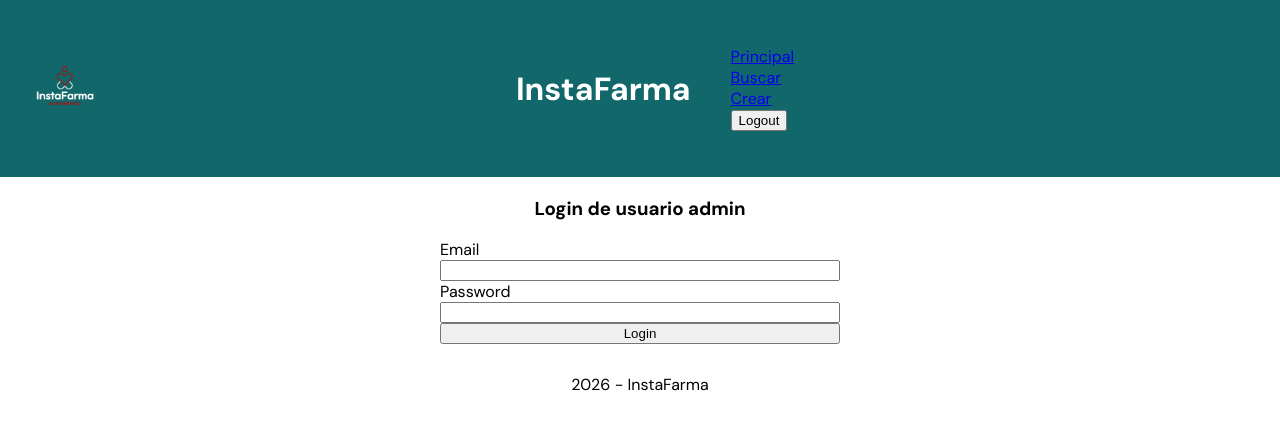
After one commit to rociocorrea/tpIntegrador-programacion-III-amud-correa, a Node server app: page /login in a window 1280 px wide. The commit adds this page. Shown: the top 430 px of the page. Run offline with Node 20, Linux system fonts and the light colour scheme.

Commit message:
Implementacion del login y logout

```diff
--- a/tpIntegradorBack/index.js
+++ b/tpIntegradorBack/index.js
@@ -2,11 +2,15 @@ import express from "express";
 import environments from "./src/api/config/environments.js";
 import cors from "cors";
 import { logger } from "./src/api/middlewares/middlewares.js";
-import { productRoutes, viewRoutes } from "./src/api/routes/index.js";
-import { join, __dirname } from "./src/api/utils/index.js";
+import { authRoutes, productRoutes, viewRoutes } from "./src/api/routes/index.js";
+import {__dirname, join} from "./src/api/utils/index.js"
+import session from "express-session";
+
+//Configuramos EJS como motor de plantilla
 
 const app = express();
-const PORT = environments.port;
+const { port, session_key} = environments
+const PORT = port;
 
 app.set("view engine", "ejs");
 app.set("views", join(__dirname, "src/views"));
@@ -14,14 +18,23 @@ app.set("views", join(__dirname, "src/views"));
 app.use(express.static(join(__dirname, "src/public")));
 app.use(cors());
 app.use(express.json());
+app.use(express.urlencoded({extended: true})) //Middleware para parsear los datos que recibimos de un HTML <form>
 app.use(logger);
+
+app.use(session({
+    secret: session_key,
+    resave: false,  //Evita guardar la sesion si no hubo cambios
+    saveUninitialize: true //No guarda sesiones vacias
+}))
 
 app.use("/api/products", productRoutes);
 app.use("/dashboard", viewRoutes);
 
+//Rutas de autenticacion
+app.use("/", authRoutes);
+
 //Esto es de testing, borrar luego
-app.get("/", (req, res) => {
-    res.send("Hola desde Express.js!");
+app.get("/", (req, res) => {res.send("Hola desde Express.js!");
 });
 
 //Esto se podría dejar
--- a/tpIntegradorBack/package.json
+++ b/tpIntegradorBack/package.json
@@ -16,6 +16,7 @@
     "dotenv": "^18.0.10",
     "ejs": "^7.0.2",
     "express": "^5.3.0",
+    "express-session": "^1.19.0",
     "mysql2": "^3.24.6"
   }
 }
--- a/tpIntegradorBack/src/api/config/environments.js
+++ b/tpIntegradorBack/src/api/config/environments.js
@@ -9,5 +9,6 @@ export default {
         name: process.env.DB_NAME,
         user: process.env.DB_USER,
         password: process.env.DB_PASSWORD
-    }
+    },
+    session_key: process.env.SESSION_KEY
 }
--- a/tpIntegradorBack/src/api/controllers/view.controllers.js
+++ b/tpIntegradorBack/src/api/controllers/view.controllers.js
@@ -5,6 +5,7 @@ export const vistaPrincipal = async (req, res) => {
     try {
         const [rows] = await ProductModels.selectAllProducts();
 
+        console.log(rows);
         res.render("index", {
             title: "Principal",
             listaProductos: rows
--- a/tpIntegradorBack/src/api/middlewares/middlewares.js
+++ b/tpIntegradorBack/src/api/middlewares/middlewares.js
@@ -58,9 +58,19 @@ const validateProduct = (req, res, next) => {
     next();
 };
 
+//Middleware de ruta para proteger las rutas (las vistas del dashboard)
+const requireLogin = (req, res, next) => {
+    //Si no existe el usuario en la sesion lo redirigimos nuevamente al login
+    if (!req.session.user){
+        return res.redirect("/login")
+    }
+    next();
+}
+
 //Exportación para utilización en otros módulos
 export {
     logger,
     validateId,
-    validateProduct
+    validateProduct,
+    requireLogin
 }
--- /dev/null
+++ b/tpIntegradorBack/src/api/routes/auth.routes.js
@@ -0,0 +1,75 @@
+//Rutas de autenticacion
+import { Router } from "express";
+import connection from "../database/db.js";
+const router = Router();
+
+//Vista del login
+router.get("/login", (req, res) =>{
+    res.render("login",{
+        title: "Login usuario",
+        about: "Login de usuario admin"
+    });
+});
+
+//Endpont que atendera las peticiones POST a /login
+router.post("/login", async (req, res) =>{
+    try {
+        //Extraemos los datos que vienen del cuerpo de la peticion post
+        const {email, password} = req.body
+
+        if (!email || !password){
+            return res.render("login", {
+                title: "Login usuario",
+                about: "Login de usuario admin",
+                error: "Faltan email o password"
+            });
+        }
+
+        const sql = "SELECT * FROM users where email = ? and password = ?";
+        const [rows] = await connection.query(sql, [email, password]);
+
+        //Chequeamos que exista el usuario
+        if(rows.length === 0){
+            return res.render("login",{
+                title: "Login usuario",
+                about: "Login de usuario admin",
+                error: "Credenciales incorrectas"
+            });
+        }
+
+        const user = rows[0];
+
+        //Guardamos la sesion
+        req.session.user = {
+            id: user.id,
+            name: user.name,
+            email: user.email
+        }
+
+        //Creada la sesion redirigimos a la pantalla principal
+        res.redirect("/dashboard/principal")
+
+    //Endpoint para destruir sesion
+    router.post("/logout", (req, res) =>{
+        //Destruye la sesion
+        req.session.destroy((err) =>{
+            if(err){
+                console.log("Error al destruir la sesion: ", err);
+                return res.status(500).json({
+                    message: "Error al cerrar la sesion"
+                });
+            }
+            res.redirect("/login")
+        })
+    })
+
+    } catch (error) {
+        console.log("Error en el login: ", error)
+        res.status(500).json({
+            message: "Error interno en el servidor"
+        })
+    }
+})
+
+//Exporatmos las rutas
+export default router;
--- a/tpIntegradorBack/src/api/routes/index.js
+++ b/tpIntegradorBack/src/api/routes/index.js
@@ -1,7 +1,9 @@
 import productRoutes from "./product.routes.js";
 import viewRoutes from "./views.routes.js";
+import authRoutes from "./auth.routes.js"
 
 export {
     productRoutes,
-    viewRoutes
+    viewRoutes,
+    authRoutes
 }
--- a/tpIntegradorBack/src/public/css/index.css
+++ b/tpIntegradorBack/src/public/css/index.css
@@ -1,6 +1,7 @@
 :root{
     --color-principal: rgb(17, 103, 106);
 }
+
 
 body {
     font-family: 'DM Sans', 'Manrope';
@@ -15,6 +16,11 @@ header {
     background-color: var(--color-principal);
     padding: 30px;
 }
+
+ul{
+    list-style-type: none;
+}
+
 
 h1{
     margin-left: 30px;
@@ -138,3 +144,15 @@ h4, p{
     flex-direction: column;
     align-items: center;
 }
+
+.centrado{
+    text-align: center;
+}
+
+.form-login {
+    display: flex;
+    flex-direction: column;
+    width: 90%;
+    max-width: 400px;
+    margin: 0 auto;
+}
--- a/tpIntegradorBack/src/views/index.ejs
+++ b/tpIntegradorBack/src/views/index.ejs
@@ -5,7 +5,7 @@
             <section id="contenedor-productos">
                 <% listaProductos.forEach(producto=> { %>
                     <div class="card-producto">
-                        <img class="card-img" src=" <%= producto.image %> " alt="<%= producto.name %>">
+                        <img class="card-img" src="/img/<%= producto.image %>" alt="<%= producto.name %>">
                         <h4><%= producto.name %></h4>
                         <p>Id: <%= producto.id %></p>
                         <p>$ <%= producto.price %></p>
--- /dev/null
+++ b/tpIntegradorBack/src/views/login.ejs
@@ -0,0 +1,27 @@
+<%- include("partials/head.ejs") %>
+<%- include("partials/header.ejs") %>
+
+<main>
+    <h3 class="centrado"><%- about %></h3>
+    <!-- Method indica que tipo de peticion http va a hacer,
+         Action indica a que url se va a hacer esta peticion HTTP POST-->
+    <form class="form-login" action="/login" method="POST">
+
+        <label for="emailUser">Email</label>
+        <input type="email" name="email" id="emailUser">
+
+        <label for="passwordUser">Password</label>
+        <input type="password" name="password" id="passwordUser">
+
+        <input type="submit" value="Login">
+
+        <% if (typeof error !== "undefined") {%>
+        <p class="mensaje error centrado"> <%= error %></p>
+        <% } %>
+    </form>
+</main>
+
+
+
+
+<%- include("partials/footer.ejs") %>
--- a/tpIntegradorBack/src/views/partials/header.ejs
+++ b/tpIntegradorBack/src/views/partials/header.ejs
@@ -4,4 +4,22 @@
         <div class="titulo">
             <h1>InstaFarma</h1>
         </div>
+        <nav>
+            <ul>
+                <li class="li-header">
+                    <a href="/dashboard/principal">Principal</a>
+                </li>
+                <li class="li-header">
+                    <a href="/dashboard/get">Buscar</a>
+                </li>
+                <li class="li-header">
+                    <a href="/dashboard/create">Crear</a>
+                </li>
+                <li class="li-header" id="btn-logout">
+                    <form action="/logout" method = "POST">
+                        <input type="submit" value="Logout">
+                    </form>
+                </li>
+            </ul>
+        </nav>
     </header>
```
Also changed, not shown: tpIntegradorBack/src/api/routes/views.routes.js (+4 -3 lines), README.md, 1 other file.
